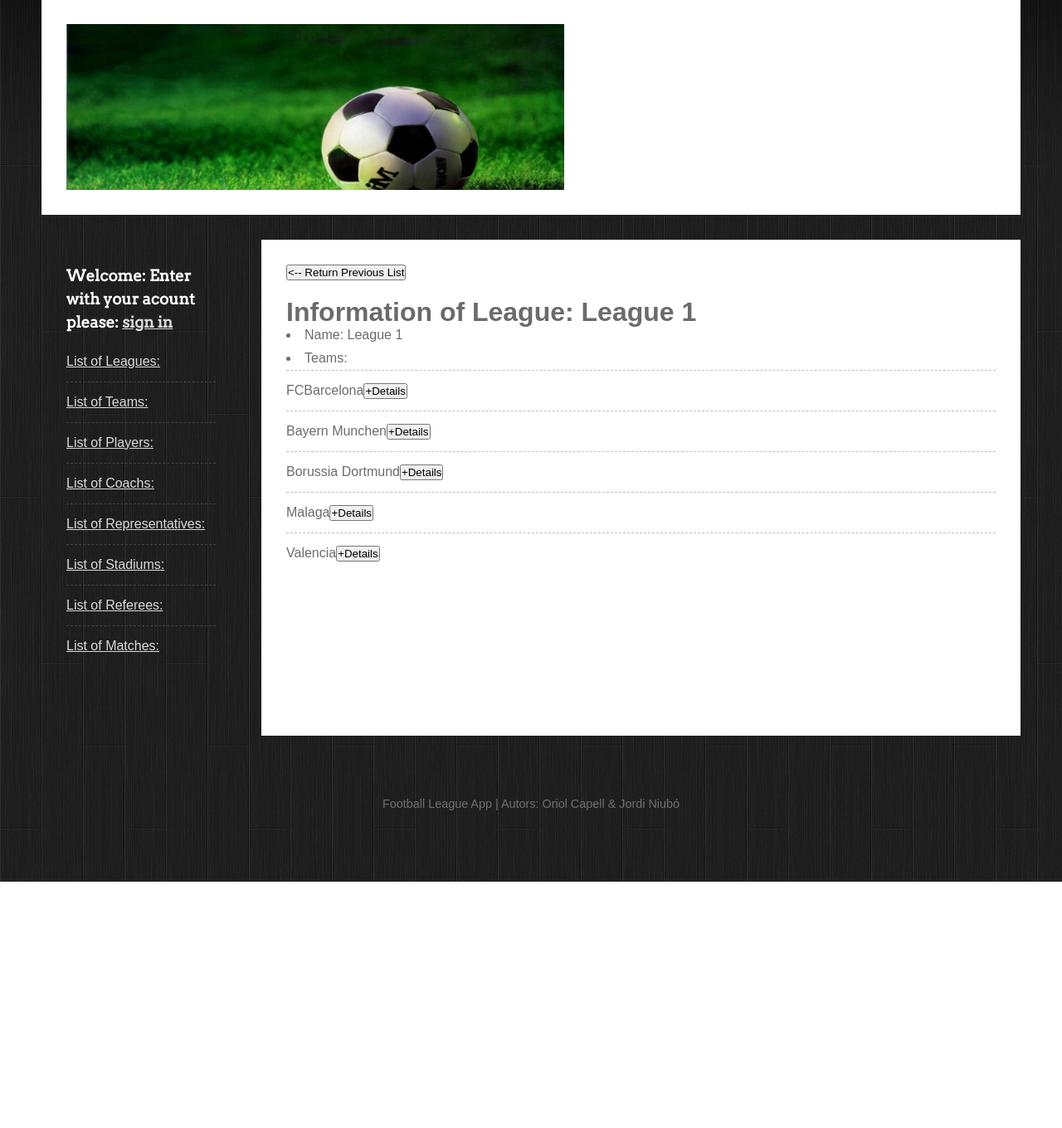
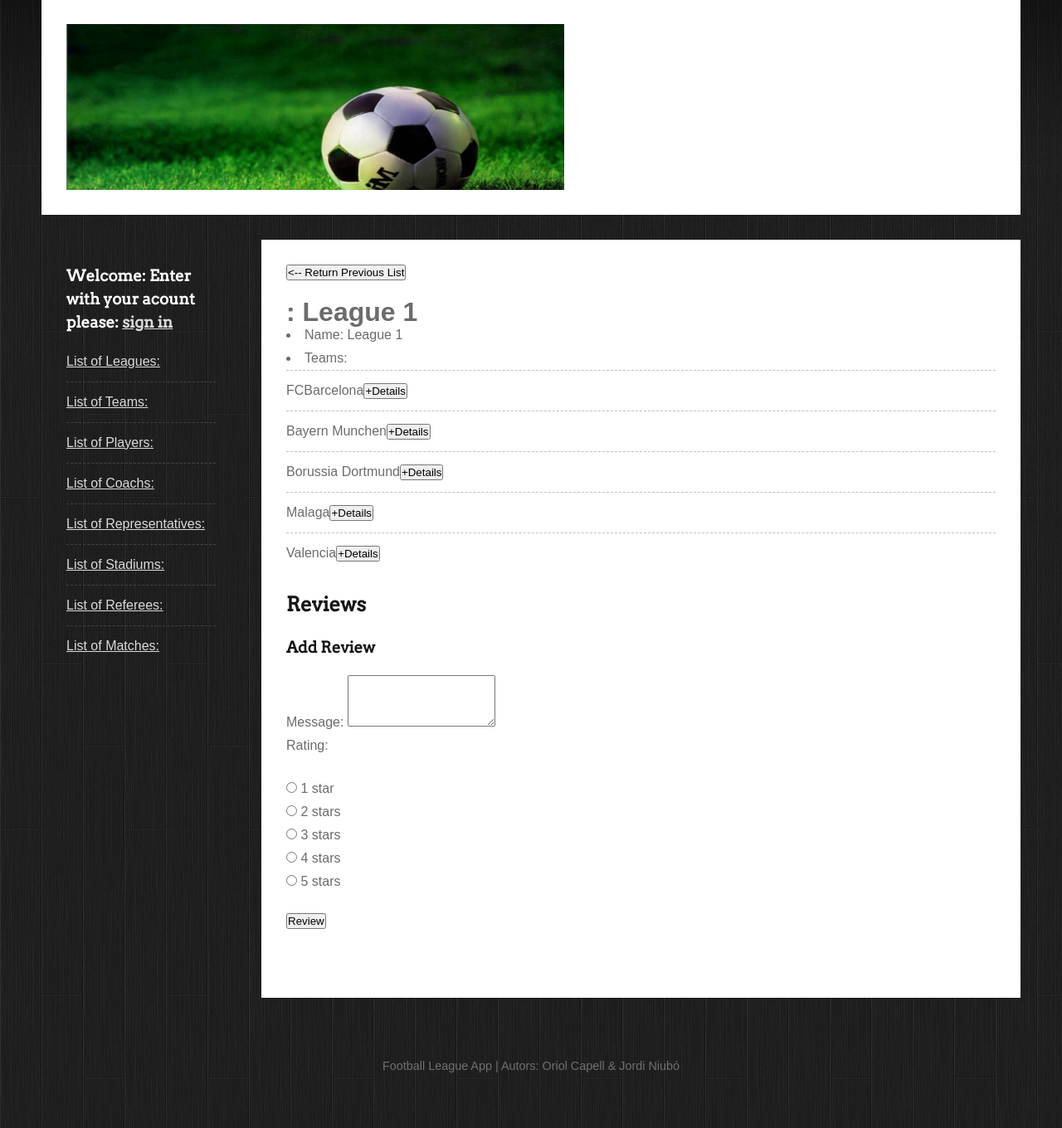
Before and after one commit to ocm2/footballLeague3, a Django app: page /league/1/ in a window 1280 px wide. Shown: the part 201-1561 px from the top of the page at 83% size. Before the commit the page ends 1264 px from the top, so only its background shows below. Run offline with Django 3.2, Linux system fonts and the light colour scheme; data comes from the database, SQL or seed files in the repository; data that the repository does not hold is empty; parts of the project's set-up code (start-up, migrations or seed data) failed here and were passed over; some libraries are stand-ins or nearby versions.

Commit message:
Adapt template of leagueModel for reviews, change the function from the views called leagueModel to a class called LeagueModel(this change is doned because we have dificults to pass the RATING_CHOICES from LeagueReview in a function), and adapt urls to this change

```diff
--- a/footballLeague/urls.py
+++ b/footballLeague/urls.py
@@ -23,7 +23,7 @@ urlpatterns = patterns('',
 	url(r'^stadium/(?P<idaux>\d+)/$', stadiumModel),
     url(r'^coach/(?P<idaux>\d+)/$', coachModel),
 	url(r'^team/(?P<idaux>\d+)/$', teamModel),
-	url(r'^league/(?P<idaux>\d+)/$', leagueModel, name ='League Details"'),
+	url(r'^league/(?P<pk>\d+)/$', LeagueModel.as_view(model = League), name ='League Details'),
 	url(r'^referee/(?P<idaux>\d+)/$', refereeModel),
 	url(r'^match/(?P<idaux>\d+)/$', matchModel),
 #CREATE
@@ -41,7 +41,7 @@ urlpatterns = patterns('',
 	url(r'stadium/(?P<pk>\d+)/stadium_edit$' ,Edit.as_view(model = Stadium, form_class = StadiumForm, 	template_name = 'stadium_forms.html')),
 	url(r'coach/(?P<pk>\d+)/coach_edit/$' ,Edit.as_view(model = Coach, form_class = CoachForm, 	template_name = 'forms.html')),
 	url(r'team/(?P<pk>\d+)/team_edit/$' ,Edit.as_view(model = Team, form_class = TeamForm, 	template_name = 'forms.html')),
-	url(r'league/(?P<pk>\d+)/league_edit/$' ,Edit.as_view(model = League, form_class = LeagueForm, 	template_name = 'forms.html')),
+	url(r'league/(?P<pk>\d+)/league_edit/$' ,Edit.as_view(model = League, form_class = LeagueForm, 	template_name = 'forms.html'), name='League Edit'),
 	url(r'referee/(?P<pk>\d+)/referee_edit/$' ,Edit.as_view(model = Referee, form_class = RefereeForm, 	template_name = 'forms.html')),
 	url(r'match/(?P<pk>\d+)/match_edit/$' ,Edit.as_view(model = Match, form_class = MatchForm, 	template_name = 'forms.html')),
 #DELETE
--- a/prac3/admin.py
+++ b/prac3/admin.py
@@ -9,3 +9,5 @@ admin.site.register(Referee)
 admin.site.register(Stadium)
 admin.site.register(Match)
 admin.site.register(Coach)
+admin.site.register(Review)
+admin.site.register(LeagueReview)
--- a/prac3/templates/modelPages/league.html
+++ b/prac3/templates/modelPages/league.html
@@ -1,6 +1,8 @@
 {% extends "mainpage.html"  %}
 {% block content %}
-<html>
+
+<span vocab="http://schema.org/" typeof="League">
+	<html>
 	<body>
 		<p><input type="button" value="<-- Return Previous List" onClick= location.href="/leaguesList" /></p>
 		<h1>{{ title }}: {{league.name}}</h1>
@@ -12,7 +14,56 @@
 				<li>{{t.name}}<input type="button" value="+Details" onClick= location.href="/team/{{t.id}}/" /></li>
 				{% endfor %}
 			</ul>
+		</body>
+	<html>
+	<h2>Reviews</h2>
+	{% if league.leaguereview_set.all|length > 0 %}
+	<span rel="aggregateRating">
+		<p typeof="AggregateRating">
+			Average rating
+			<span property="ratingValue">{{ league.averageRating|stringformat:".1f" }}</span>
+			{% with league.leaguereview_set.all|length as reviewCount %}
+				from <span property="reviewCount">{{ reviewCount }}
+				</span> review{{ reviewCount|pluralize }}
+			{% endwith %}
+		</p>
+	</span>
 
-	</body>
-<html>
+	<ul rel="review">
+	{% for review in league.leaguereview_set.all %}
+	<li typeof="Review">
+		<p rel="reviewRating" typeof="Rating">
+			<span property="worstRating" content="{{ RATING_CHOICES.0.0 }}"></span>
+			<span property="ratingValue">{{ review.rating }}</span>
+			star{{ review.rating|pluralize }}
+			{% with RATING_CHOICES|last as best %}
+			<span property="bestRating" content="{{ best.0 }}"></span>
+			{% endwith %}
+		</p>
+		<p property="description">{{ review.comment }}</p>
+		<p>Created by <span property="author">{{ review.user }}</span> on
+		<span property="publishDate">{{ review.date}}</span></p>
+	</li>
+	{% endfor %}
+	</ul>
+	</span>
+	{% endif %}
+	<h3>Add Review</h3>
+	<form action="/league/" method="post">
+		{% csrf_token %}
+		Message: <textarea name="comment" id="Comment" rows="4"></textarea>
+		<p>Rating:</p>
+		<p>
+		{% for rate in RATING_CHOICES %}
+			<input type="radio" name="rating" id="rating{{ forloop.counter }}" value="{{ rate.1 }}" />
+			<label for="choice{{ forloop.counter }}">{{ rate.1 }}
+star{{ rate.0|pluralize }}</label><br />
+		{% endfor %}
+		</p>
+		<input type="submit" value="Review" />
+	</form>
 {% endblock %}
+
+{% block footer %}
+	Created by {{ league.user }} on {{ league.date }}
+{% endblock %}
--- a/prac3/views.py
+++ b/prac3/views.py
@@ -159,15 +159,14 @@ def leaguesList(request):
 
 	return general(request, 'list', variables)
 
-def leagueModel(request, idaux):
-	league = League.objects.get(id = idaux)
-	template = get_template('modelPages/league.html')
-	variables = Context({
-		'title': 'Information of League',
-		'titlehead': 'Information of League',
-		'league': league,
-	})
-	return general(request, template, variables)
+class LeagueModel(DetailView):
+    model = League
+    template_name = 'modelPages/league.html'
+
+    def get_context_data(self, **kwargs):
+        context = super(LeagueModel, self).get_context_data(**kwargs)
+        context['RATING_CHOICES'] = LeagueReview.RATING_CHOICES
+        return context
 
 def refereesList(request):
 	referees = Referee.objects.all()
@@ -239,4 +238,4 @@ def review(request, pk):
         user=request.user,
         league=league)
     review.save()
-    return HttpResponseRedirect(urlresolvers.reverse('League Details', args=(league.id,)))
+    return HttpResponseRedirect(reverse('/league/', args=(league.id,)))
```
